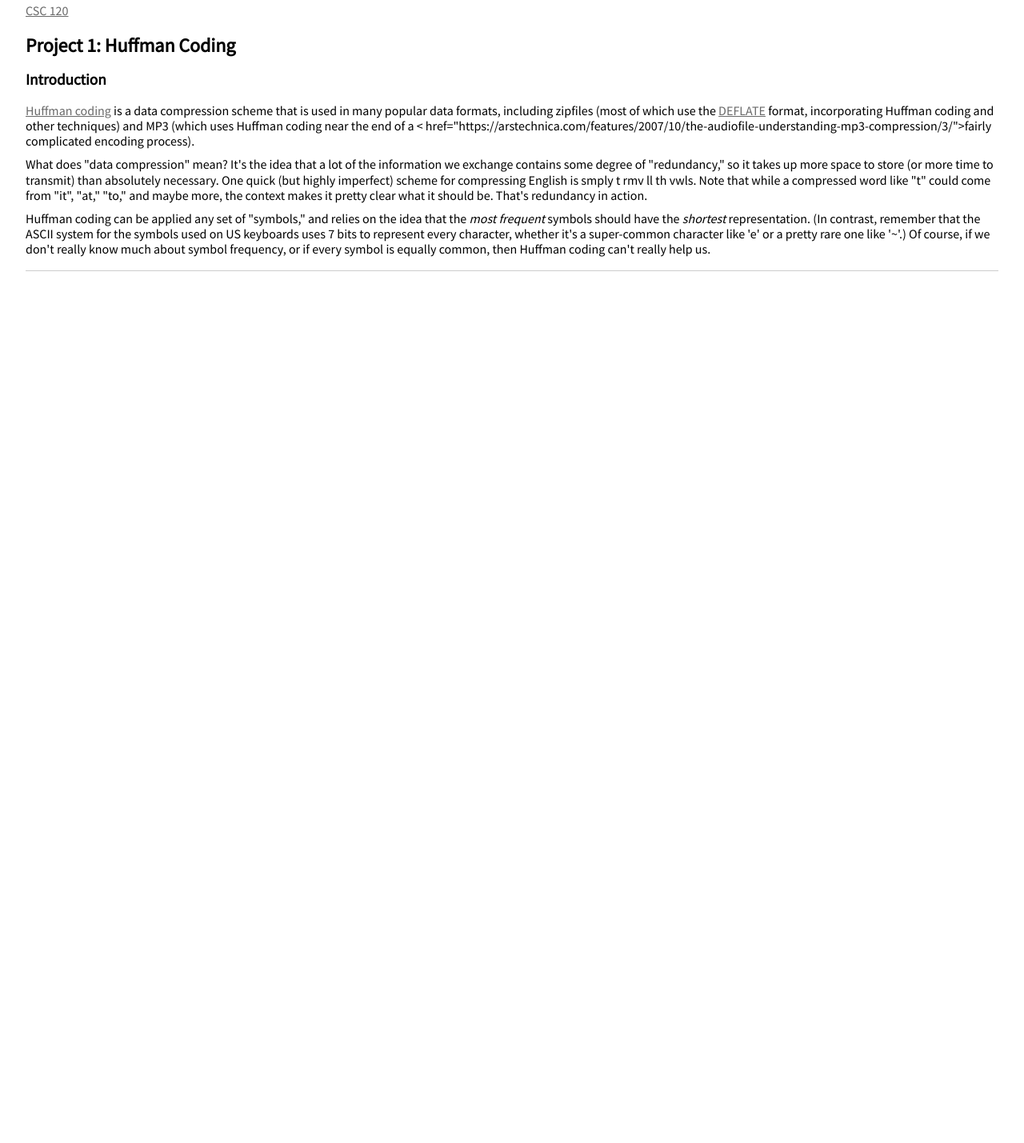
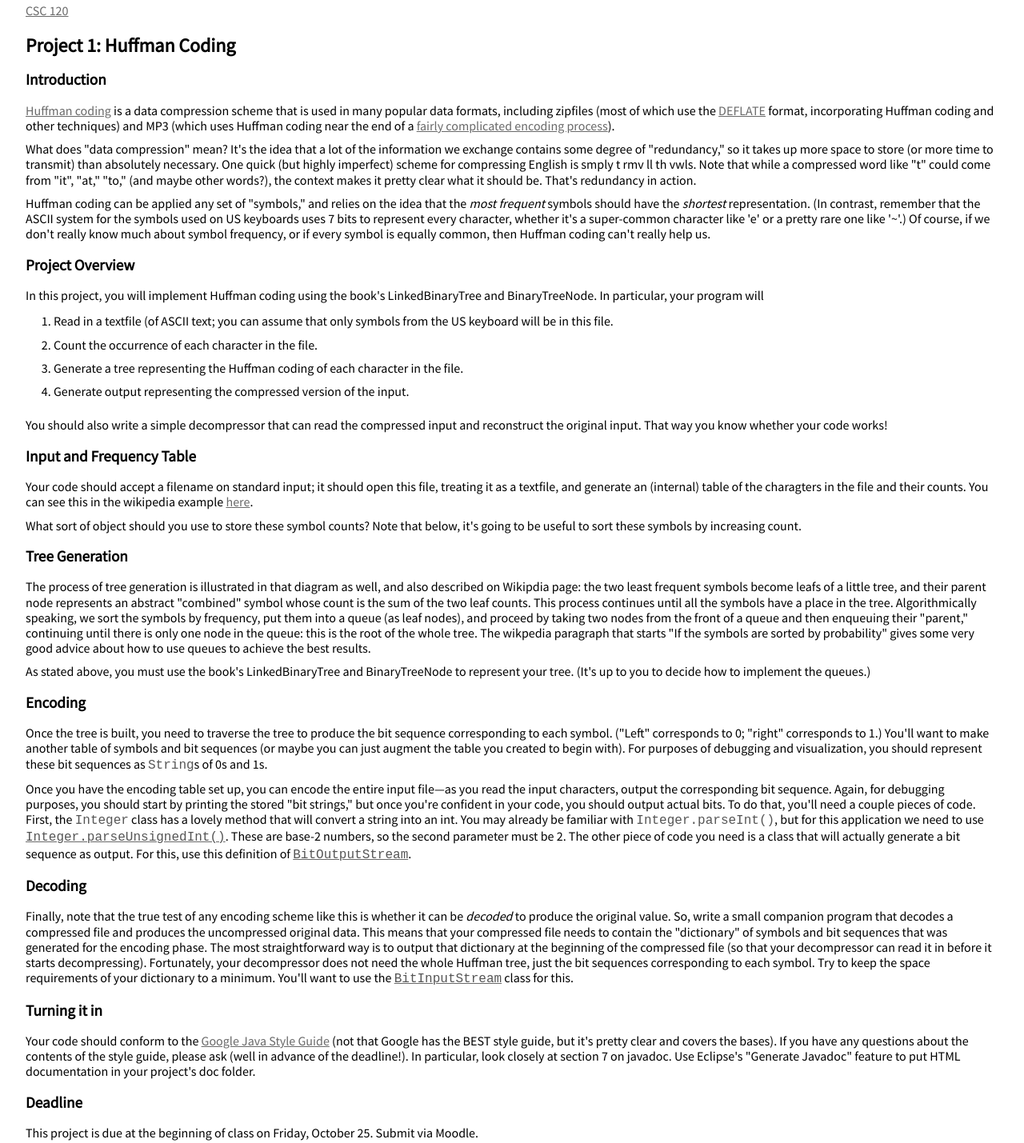
Before and after one commit to ScottDDexter/Alma-CSC230-F19, a plain HTML site: page project1.html in a window 1280 px wide. Shown: the part 28-1457 px from the top of the page at 80% size. Before the commit the page ends 800 px from the top, so only its background shows below. Drawn offline with Linux system fonts and the light colour scheme.

Commit message:
Complete project 1 assignment (first draft).

```diff
--- a/project1.html
+++ b/project1.html
@@ -37,11 +37,54 @@
 
   <h3>Introduction</h3>
 
-  <p><a href="https://en.wikipedia.org/wiki/Huffman_coding">Huffman coding</a> is a data compression scheme that is used in many popular data formats, including zipfiles (most of which use the <a href="https://en.wikipedia.org/wiki/DEFLATE">DEFLATE</a> format, incorporating Huffman coding and other techniques) and MP3 (which uses Huffman coding near the end of a < href="https://arstechnica.com/features/2007/10/the-audiofile-understanding-mp3-compression/3/">fairly complicated encoding process</>).</p>
+  <p><a href="https://en.wikipedia.org/wiki/Huffman_coding">Huffman coding</a> is a data compression scheme that is used in many popular data formats, including zipfiles (most of which use the <a href="https://en.wikipedia.org/wiki/DEFLATE">DEFLATE</a> format, incorporating Huffman coding and other techniques) and MP3 (which uses Huffman coding near the end of a <a href="https://arstechnica.com/features/2007/10/the-audiofile-understanding-mp3-compression/3/">fairly complicated encoding process</a>).</p>
 
-  <p>What does "data compression" mean? It's the idea that a lot of the information we exchange contains some degree of "redundancy," so it takes up more space to store (or more time to transmit) than absolutely necessary. One quick (but highly imperfect) scheme for compressing English is smply t rmv ll th vwls. Note that while a compressed word like "t" could come from "it", "at," "to," and maybe more, the context makes it pretty clear what it should be. That's redundancy in action.</p>
+  <p>What does "data compression" mean? It's the idea that a lot of the information we exchange contains some degree of "redundancy," so it takes up more space to store (or more time to transmit) than absolutely necessary. One quick (but highly imperfect) scheme for compressing English is smply t rmv ll th vwls. Note that while a compressed word like "t" could come from "it", "at," "to," (and maybe other words?), the context makes it pretty clear what it should be. That's redundancy in action.</p>
 
   <p>Huffman coding can be applied any set of "symbols," and relies on the idea that the <i>most frequent</i> symbols should have the <i>shortest</i> representation. (In contrast, remember that the ASCII system for the symbols used on US keyboards uses 7 bits to represent every character, whether it's a super-common character like 'e' or a pretty rare one like '~'.) Of course, if we don't really know much about symbol frequency, or if every symbol is equally common, then Huffman coding can't really help us.
+
+    <h3>Project Overview</h3>
+  <p>In this project, you will implement Huffman coding using the book's LinkedBinaryTree and BinaryTreeNode. In particular, your program will
+    <ol>
+    <li>Read in a textfile (of ASCII text; you can assume that only symbols from the US keyboard will be in this file.
+    <li>Count the occurrence of each character in the file.
+    <li>Generate a tree representing the Huffman coding of each character in the file.
+    <li>Generate output representing the compressed version of the input.
+</ol>
+  </p>
+
+  <p>You should also write a simple decompressor that can read the compressed input and reconstruct the original input. That way you know whether your code works!</p>
+
+  <h3>Input and Frequency Table</h3>
+
+  <p>Your code should accept a filename on standard input; it should open this file, treating it as a textfile, and generate an (internal) table of the charagters in the file and their counts. You can see this in the wikipedia example <a href="https://en.wikipedia.org/wiki/Huffman_coding#/media/File:Huffman_coding_visualisation.svg">here</a>.</p>
+
+                                                                                                                                                                <p>What sort of object should you use to store these symbol counts? Note that below, it's going to be useful to sort these symbols by increasing count.</p>
+
+      <h3>Tree Generation</h3>
+
+  <p>The process of tree generation is illustrated in that diagram as well, and also described on <a href-"https://en.wikipedia.org/wiki/Huffman_coding#Compression">Wikipdia page</a>: the two least frequent symbols become leafs of a little tree, and their parent node represents an abstract "combined" symbol whose count is the sum of the two leaf counts. This process continues until all the symbols have a place in the tree. Algorithmically speaking, we sort the symbols by frequency, put them into a queue (as leaf nodes), and proceed by taking two nodes from the front of a queue and then enqueuing their "parent," continuing until there is only one node in the queue: this is the root of the whole tree. The wikpedia paragraph that starts "If the symbols are sorted by probability" gives some very good advice about how to use queues to achieve the best results.</p>
+
+  <p>As stated above, you must use the book's LinkedBinaryTree and BinaryTreeNode to represent your tree. (It's up to you to decide how to implement the queues.)</p>
+
+
+      <h3>Encoding</h3>
+  <p>Once the tree is built, you need to traverse the tree to produce the bit sequence corresponding to each symbol. ("Left" corresponds to 0; "right" corresponds to 1.) You'll want to make another table of symbols and bit sequences (or maybe you can just augment the table you created to begin with). For purposes of debugging and visualization, you should represent these bit sequences as <code>String</code>s of 0s and 1s.</p>
+
+  <p>Once you have the encoding table set up, you can encode the entire input file&mdash;as you read the input characters, output the corresponding bit sequence. Again, for debugging purposes, you should start by printing the stored "bit strings," but once you're confident in your code, you should output actual bits. To do that, you'll need a couple pieces of code. First, the <code>Integer</code> class has a lovely method that will convert a string into an int. You may already be familiar with <code>Integer.parseInt()</code>, but for this application we need to use <a href="https://docs.oracle.com/en/java/javase/12/docs/api/java.base/java/lang/Integer.html#parseUnsignedInt(java.lang.String,int)"><code>Integer.parseUnsignedInt()</code></a>. These are base-2 numbers, so the second parameter must be 2. The other piece of code you need is a class that will actually generate a bit sequence as output. For this, use this definition of <a href="https://www2.cs.duke.edu/courses/cps100e/fall09/assign/huff/src/src/BitOutputStream.java"><code>BitOutputStream</code></a>.</p>
+
+  <h3>Decoding</h3>
+
+  <p>Finally, note that the true test of any encoding scheme like this is whether it can be <i>decoded</i> to produce the original value. So, write a small companion program that decodes a compressed file and produces the uncompressed original data. This means that your compressed file needs to contain the "dictionary" of symbols and bit sequences that was generated for the encoding phase. The most straightforward way is to output that dictionary at the beginning of the compressed file (so that your decompressor can read it in before it starts decompressing). Fortunately, your decompressor does not need the whole Huffman tree, just the bit sequences corresponding to each symbol. Try to keep the space requirements of your dictionary to a minimum. You'll want to use the <a href="https://www2.cs.duke.edu/courses/cps100e/fall09/assign/huff/src/src/BitInputStream.java"><code>BitInputStream</code></a> class for this.</p>
+
+  <h3>Turning it in</h3>
+
+  <p>Your code should conform to the <a href="https://google.github.io/styleguide/javaguide.html">Google Java Style Guide</a> (not that Google has the BEST style guide, but it's pretty clear and covers the bases). If you have any questions about the contents of the style guide, please ask (well in advance of the deadline!). In particular, look closely at section 7 on javadoc. Use Eclipse's "Generate Javadoc" feature to put HTML documentation in your project's doc folder.</p>
+
+  <h3>Deadline</h3>
+  <p>This project is due at the beginning of class on Friday, October 25. Submit via Moodle.</p>
+
+
 
 
 
```
